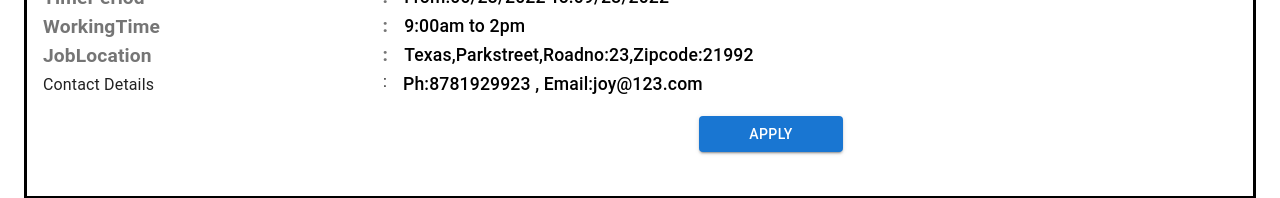
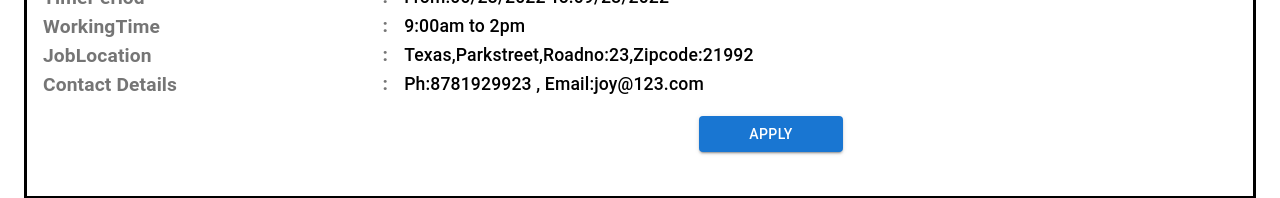
Before and after one commit to Intellisavvy/teens_portal_react_app, a React (Create React App) app: page /teen/search in a window 1280 px wide. Shown: the part 463-661 px from the top of the page. Built offline with nearby package versions, Linux system fonts and the light colour scheme.

Commit message:
Modified Conflicts

```diff
--- a/src/scenes/teen/jobSearch/jobSearch.tsx
+++ b/src/scenes/teen/jobSearch/jobSearch.tsx
@@ -59,7 +59,7 @@ export const JobSearch = () => {
                         <div className='jobCardRow jobCardTextTitleFont' >
                            <div className='jobCardDataTitle'>JobLocation </div> :<div className='jobCardDataBody'>{hy.joblocation}</div>
                         </div>
-                        <div className='jobCardRow jobCardTxtTitleFont' >
+                        <div className='jobCardRow jobCardTextTitleFont' >
                            <div className='jobCardDataTitle'>Contact Details </div >: <div className='jobCardDataBody'>{hy.contactdetails}</div>
                         </div>
                         <div className='button'>
```
